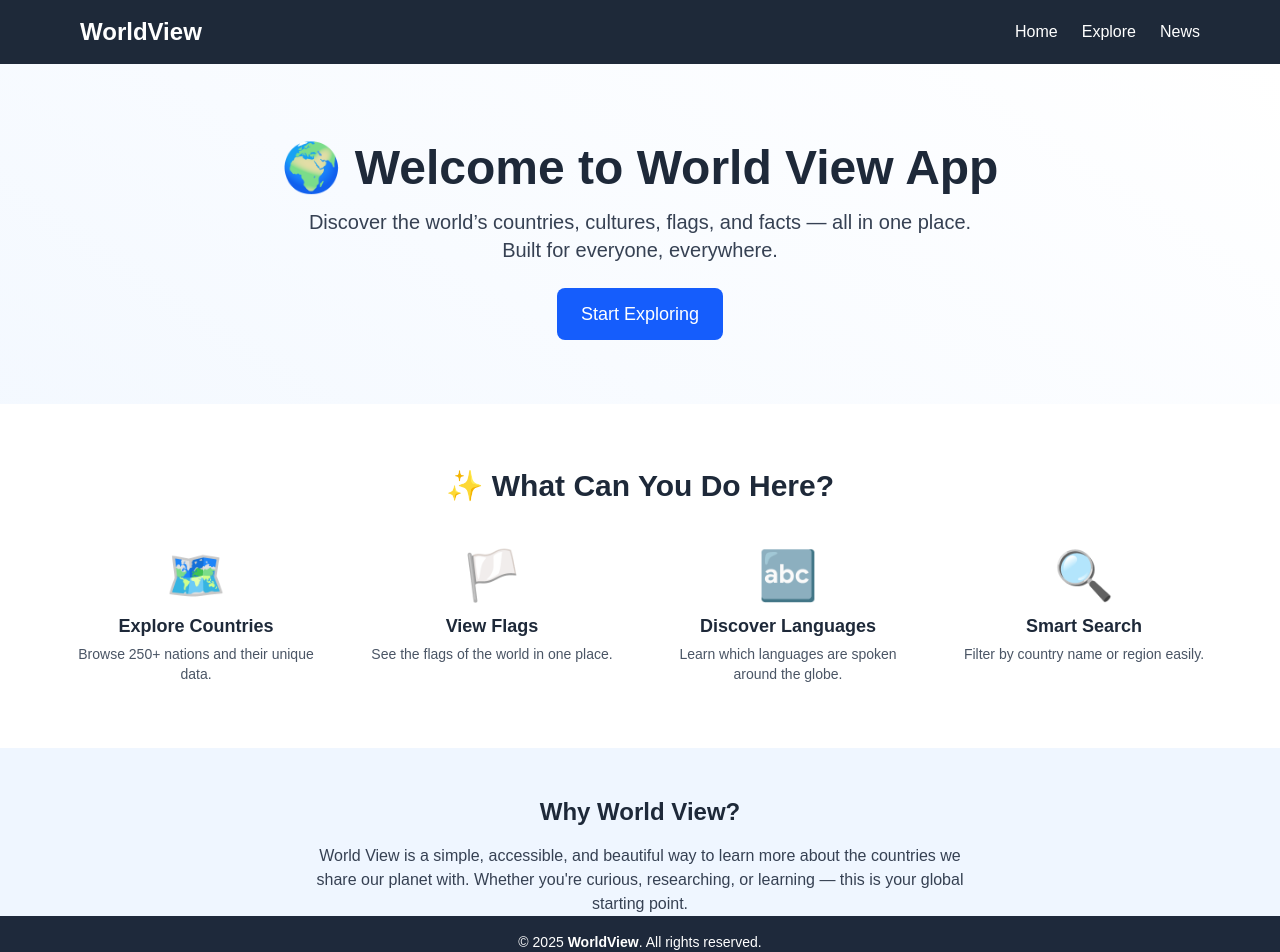
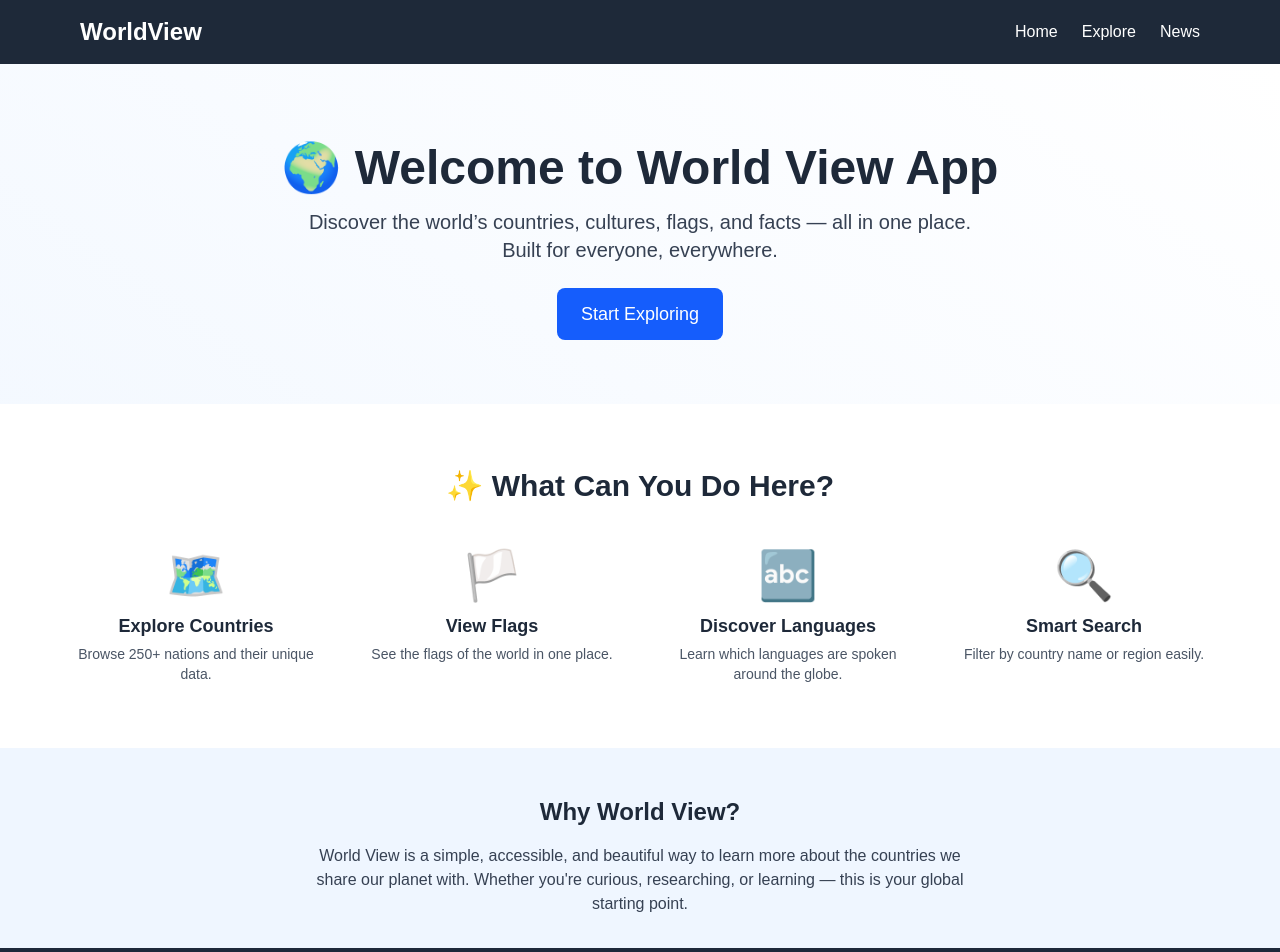
Before and after one commit to hamzas4011/world-view-app, a Next.js app: page / in a window 1280 px wide. Shown: the top 952 px of the page. Built offline with nearby package versions, Linux system fonts and the light colour scheme.

Commit message:
fixed homepage error

```diff
--- a/src/app/explore/[country]/page.tsx
+++ b/src/app/explore/[country]/page.tsx
@@ -27,12 +27,13 @@ export default async function CountryPage({ params }: Props) {
 
   return (
     <main className="max-w-5xl mx-auto px-6 py-12">
+      {/* Header */}
       <div className="text-center mb-10">
         <h1 className="text-4xl font-extrabold">{country.name.common}</h1>
         <p className="text-gray-600 text-lg mt-2">{country.name.official}</p>
       </div>
 
-      {/* Flag section */}
+      {/* Flag */}
       <div className="flex justify-center mb-10">
         <img
           src={country.flags.png}
@@ -41,7 +42,7 @@ export default async function CountryPage({ params }: Props) {
         />
       </div>
 
-      {/* Info section */}
+      {/* Country Info Grid */}
       <div className="bg-white rounded-xl shadow-md p-6 grid gap-4 sm:grid-cols-2 text-gray-800">
         <div>
           <h2 className="font-semibold text-lg mb-1">Capital</h2>
@@ -58,6 +59,10 @@ export default async function CountryPage({ params }: Props) {
         <div>
           <h2 className="font-semibold text-lg mb-1">Population</h2>
           <p>{country.population.toLocaleString()}</p>
+        </div>
+        <div>
+          <h2 className="font-semibold text-lg mb-1">Area</h2>
+          <p>{country.area.toLocaleString()} km²</p>
         </div>
         <div>
           <h2 className="font-semibold text-lg mb-1">Languages</h2>
@@ -77,13 +82,9 @@ export default async function CountryPage({ params }: Props) {
               : 'N/A'}
           </p>
         </div>
-        <div className="sm:col-span-2">
+        <div>
           <h2 className="font-semibold text-lg mb-1">Timezones</h2>
           <p>{country.timezones.join(', ')}</p>
-        </div>
-        <div className="sm:col-span-2">
-          <h2 className="font-semibold text-lg mb-1">Area</h2>
-          <p>{country.area.toLocaleString()} km²</p>
         </div>
       </div>
     </main>
--- a/src/app/page.tsx
+++ b/src/app/page.tsx
@@ -48,7 +48,7 @@ export default function HomePage() {
       </section>
 
       {/* 🧠 Why World View Section — WITH NO BOTTOM MARGIN */}
-      <section className="bg-blue-50 px-6 pt-12 pb-0 text-center">
+      <section className="bg-blue-50 px-6 pt-12 pb-8 text-center">
         <h2 className="text-2xl font-semibold mb-4">Why World View?</h2>
         <p className="text-gray-700 max-w-2xl mx-auto mb-0">
           World View is a simple, accessible, and beautiful way to learn more about the countries we share our planet with.
```
